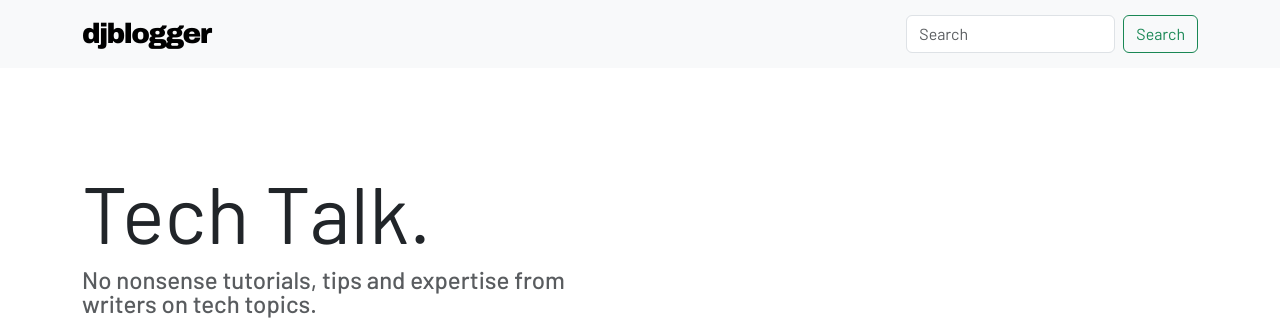
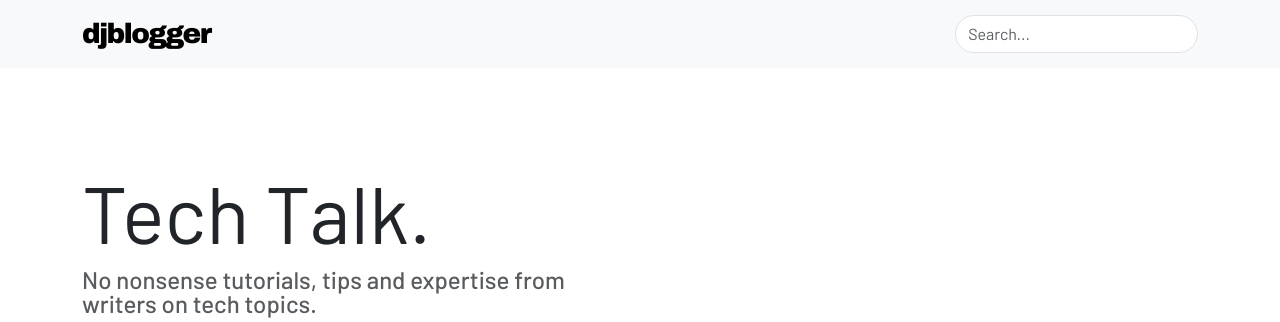
Before and after one commit to kumailalidev/udemy-very-academy-django-project-djblogger, a Django app: template djblogger/templates/blog/index.html in a window 1280 px wide. Shown: the top 322 px of the page. Run offline with Django 4.2, Linux system fonts and the light colour scheme; the template is opened without the code that fills it: values that come from a table or form of the project are taken from there, others are empty; data comes from the database, SQL or seed files in the repository; parts of the project's set-up code (start-up, migrations or seed data) failed here and were passed over.

Commit message:
Build-Search form

```diff
--- a/djblogger/blog/views.py
+++ b/djblogger/blog/views.py
@@ -2,6 +2,8 @@ from typing import Any, Dict, List
 from django.db.models.query import QuerySet
 from django.shortcuts import get_object_or_404, render
 from django.views.generic import ListView
+
+from .forms import PostSearchForm
 from .models import Post
 
 
@@ -51,6 +53,12 @@ class PostSearchView(ListView):
     model = Post
     paginate_by = 10
     context_object_name = "posts"
+    form_class = PostSearchForm
+
+    def get_queryset(self):
+        form = self.form_class(self.request.GET)
+        print(form)
+        return []
 
     def get_template_names(self):
         return "blog/search.html"
--- a/djblogger/templates/base/3-col-template.html
+++ b/djblogger/templates/base/3-col-template.html
@@ -19,9 +19,10 @@
     <div class="col-navbar">{% block content-left %}{% endblock %}</div>
     <div class="col-12 col-lg-8 pt-5 px-4 px-md-5">{% block content-mid %}{% endblock %}</div>
     <div class="d-none d-lg-block col-lg-3 ps-4 pt-5 border-start">
+      {% include "blog/components/search-bar.html" %}
       {% block content-right %}
       {% endblock %}
-      {% include "../base/footer.html" %}
+      {% include "base/footer.html" %}
     </div>
   </div>
 </div>
--- a/djblogger/templates/base/navbar.html
+++ b/djblogger/templates/base/navbar.html
@@ -15,14 +15,14 @@
     <div class="collapse navbar-collapse" id="navbarSupportedContent">
       <ul class="navbar-nav me-auto mb-2 mb-lg-0">
       </ul>
-      <form class="d-flex" role="search">
+      <form method="get" action="/search/" class="col-12 col-lg-3 mb-lg-0">
         <input
-          class="form-control me-2"
-          type="search"
-          placeholder="Search"
-          aria-label="Search"
+          type="text"
+          name="searchfield"
+          class="form-control rounded-pill"
+          placeholder="Search..."
+          id="id_searchfiled"
         />
-        <button class="btn btn-outline-success" type="submit">Search</button>
       </form>
     </div>
   </div>
```
Also changed, not shown: djblogger/blog/forms.py (added, +9 -0 lines), djblogger/templates/blog/components/search-bar.html (added, +9 -0 lines).
